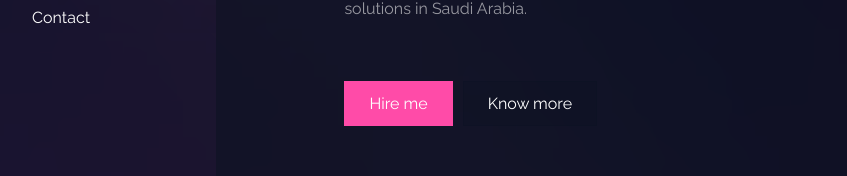
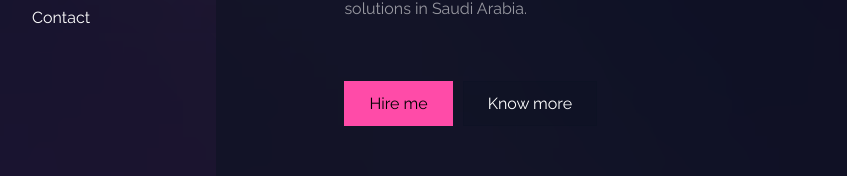
Before and after one commit to M-Bekheet/portfolio-live, a Next.js app: page / in a window 1280 px wide. Shown: the part 478-654 px from the top of the page, without its empty margins (14-861 px from the left). Built offline with nearby package versions, Linux system fonts and the light colour scheme.

Commit message:
fix button color contrast

```diff
--- a/app/ui/globals.css
+++ b/app/ui/globals.css
@@ -52,7 +52,6 @@ p {
   margin-left: 0;
   transition: all 0.5s ease-in-out;
   background: rgba(11, 17, 36, 0.3);
-  color: #fff;
   border: 1px solid rgba(11, 17, 36, 0.3);
   display: inline-block;
   white-space: nowrap;
@@ -64,16 +63,18 @@ p {
   &.colored {
     background: var(--main-color);
     border-color: transparent;
+    color: #000;
   }
   &.colored:hover {
     background: transparent;
     border-color: var(--main-color);
+    color: #fff;
   }
   &.colored:disabled {
     background: transparent;
     border-color: var(--main-color);
     cursor: not-allowed;
-    color: #dddddd44;
+    color: #fff;
   }
 }
 
```
